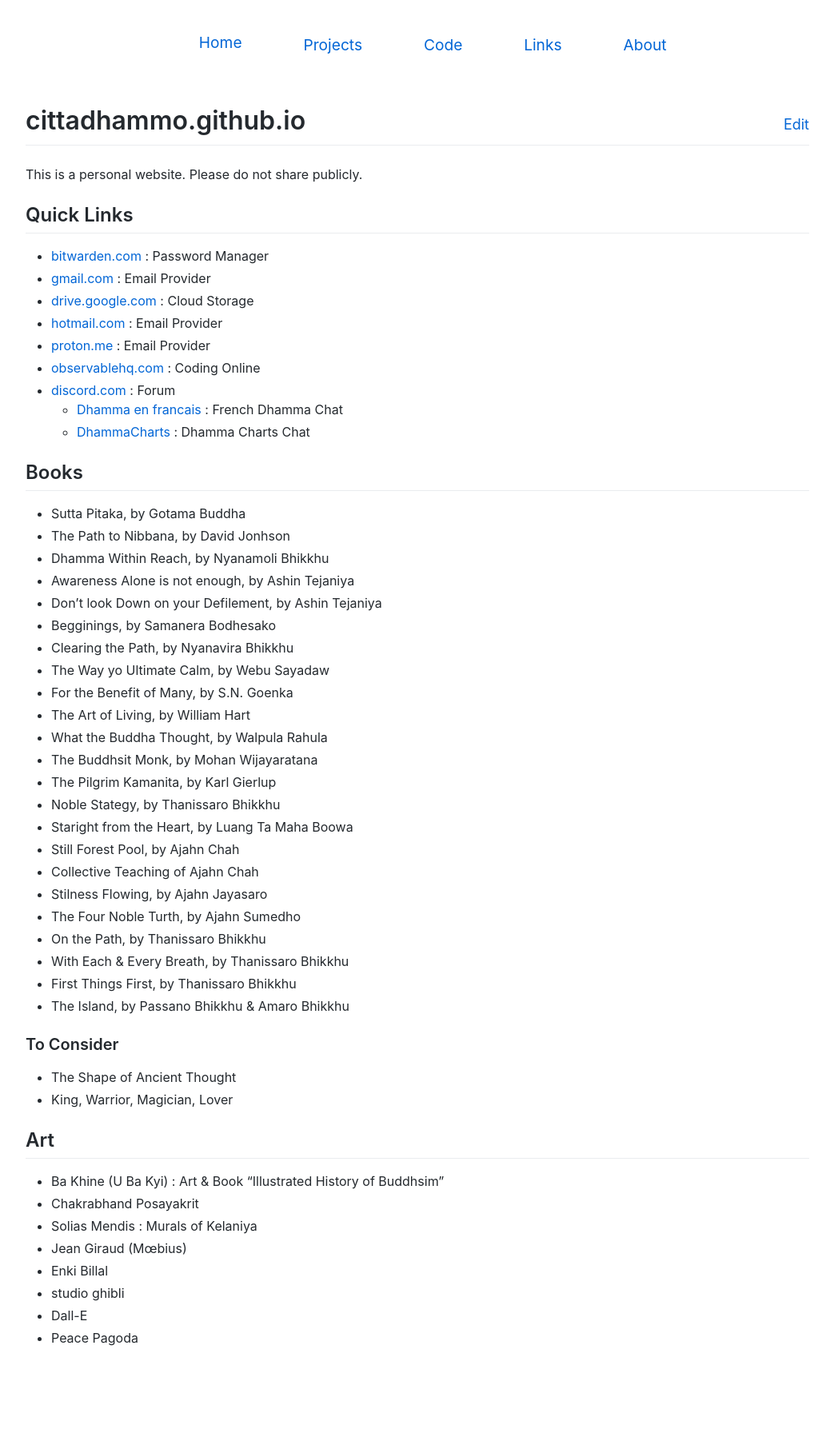
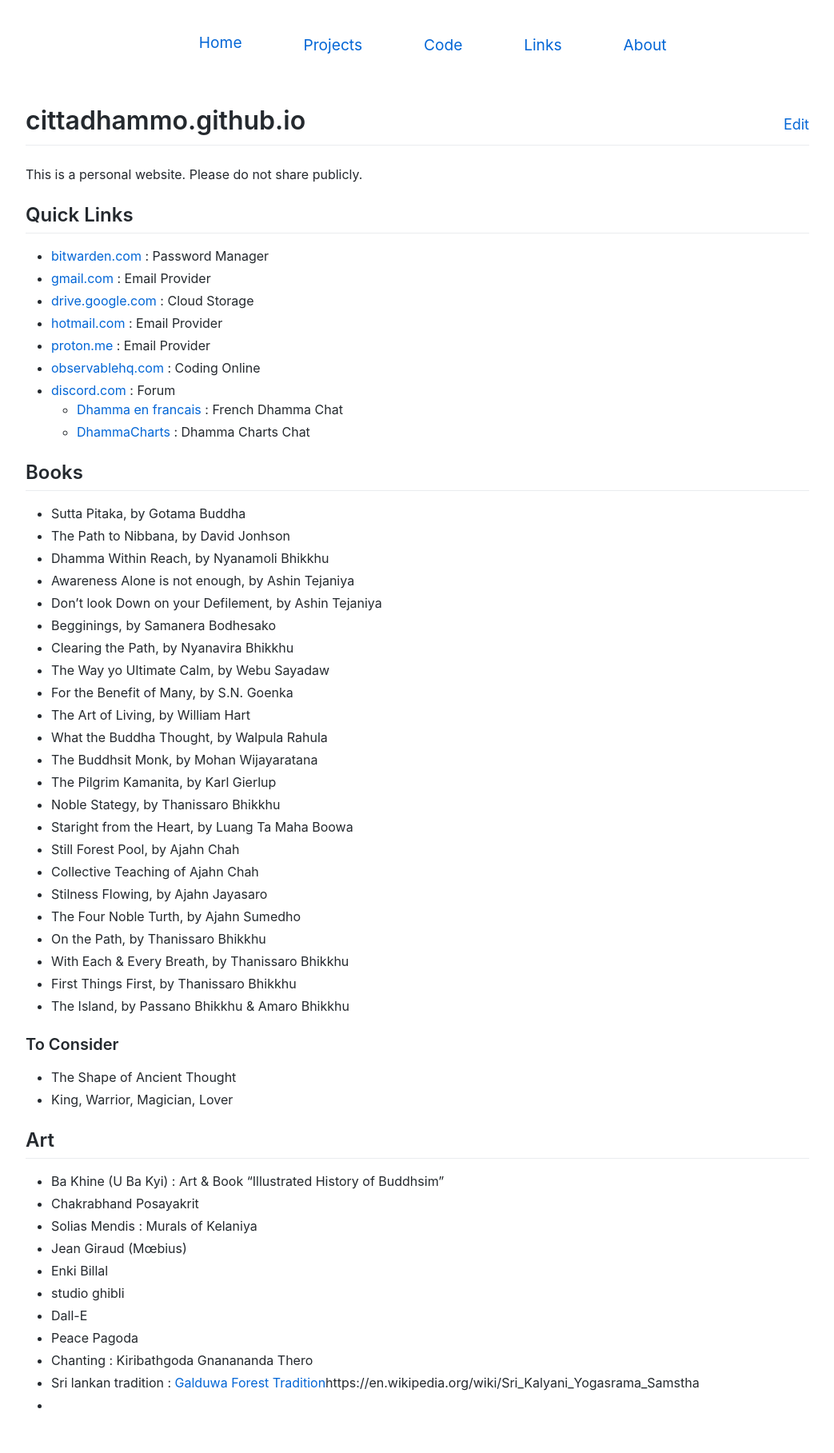
Before and after one commit to cittadhammo/old-personal-website, a Jekyll site: the page built from index.md, in a window 1280 px wide. Shown: the whole page at 80% size, without its empty margins (118-1161 px from the left). Built offline with Jekyll 4.4.1, drawn with Linux system fonts in a browser that asks for light colours; before the commit the page ends 1733 px from its top, so only the background shows below that.

Commit message:
Update index.md

```diff
--- a/index.md
+++ b/index.md
@@ -58,3 +58,6 @@
 * studio ghibli
 * Dall-E
 * Peace Pagoda
+* Chanting : Kiribathgoda Gnanananda Thero
+* Sri lankan tradition : [Galduwa Forest Tradition](https://en.wikipedia.org/wiki/Sri_Kalyani_Yogasrama_Samstha)https://en.wikipedia.org/wiki/Sri_Kalyani_Yogasrama_Samstha
+*
```
